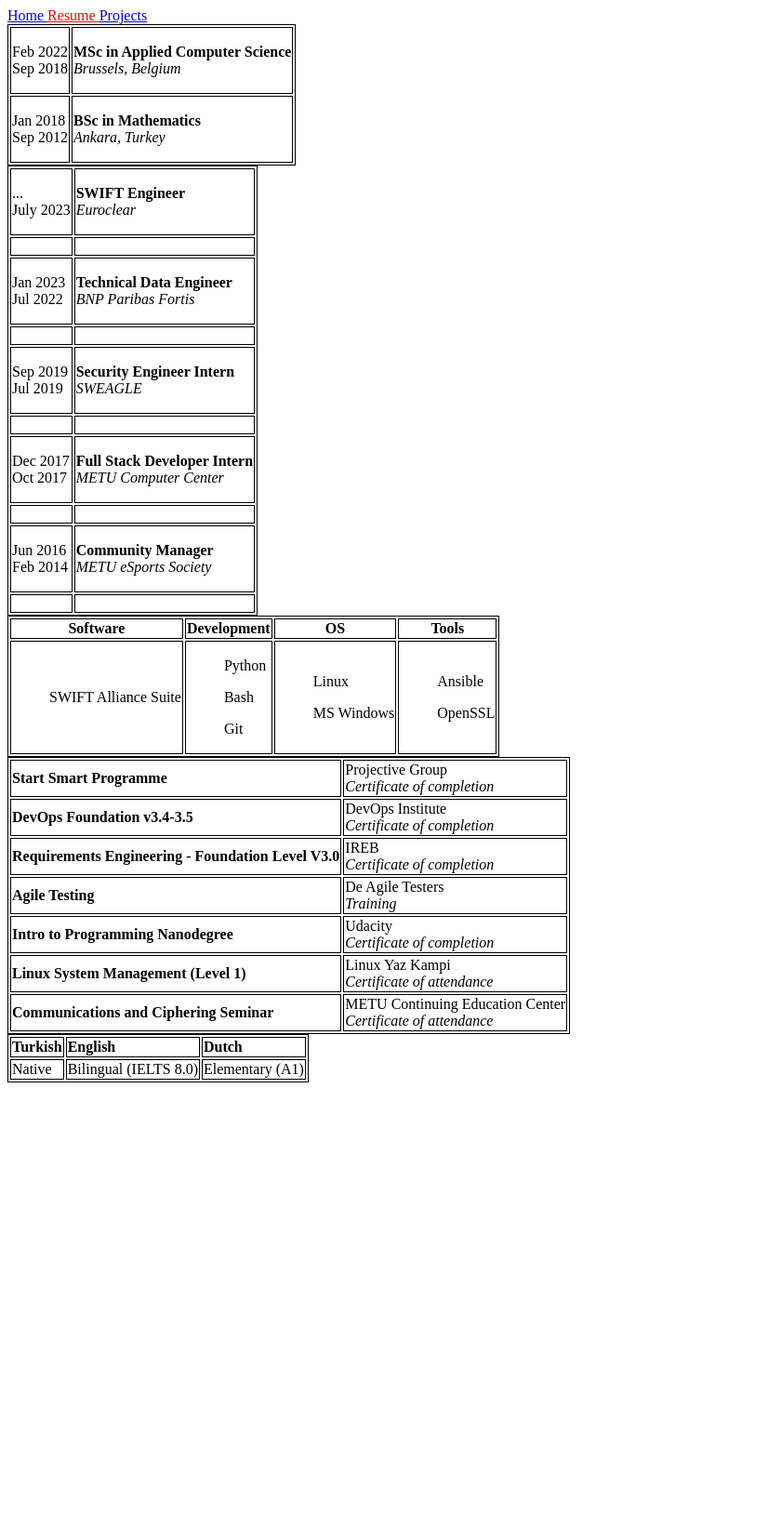
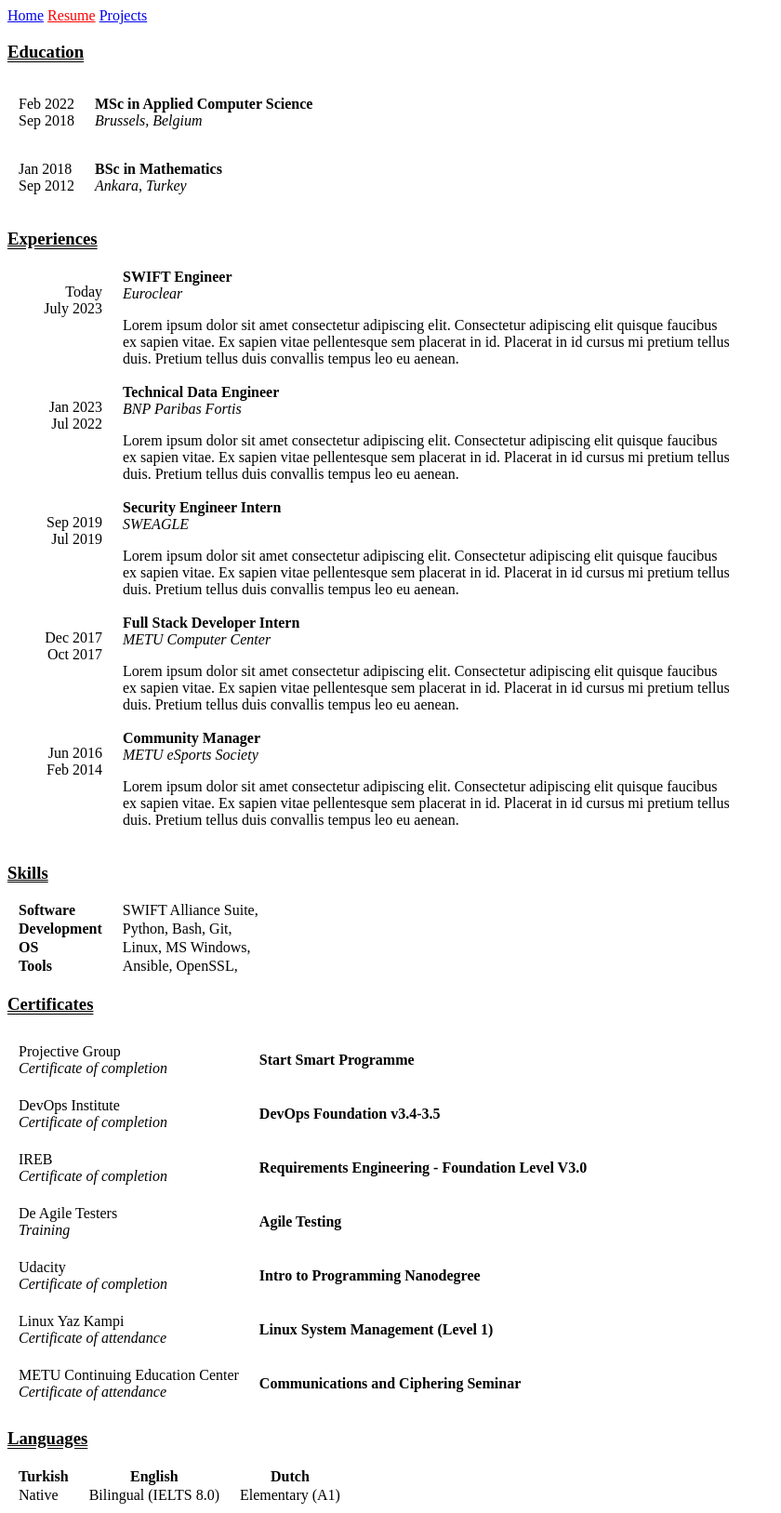
Before and after one commit to datun/datun.github.io, a Jekyll site: the page built from resume.html, in a window 1280 px wide. Shown: the whole page at 93% size, without its empty margins (0-840 px from the left). Built offline with Jekyll 4.4.1, drawn with Linux system fonts in a browser that asks for light colours; before the commit the page ends 1172 px from its top, so only the background shows below that.

Commit message:
Added some placeholder CSS, added font file not sure how to use it.

```diff
--- a/_data/experience.yml
+++ b/_data/experience.yml
@@ -1,29 +1,49 @@
 - title: SWIFT Engineer
   company: Euroclear
-  end_date: ...
+  end_date: Today
   start_date: July 2023
-  desc:
+  desc: >-
+    Lorem ipsum dolor sit amet consectetur adipiscing elit.
+    Consectetur adipiscing elit quisque faucibus ex sapien vitae.
+    Ex sapien vitae pellentesque sem placerat in id.
+    Placerat in id cursus mi pretium tellus duis. Pretium tellus duis convallis tempus leo eu aenean.
 
 - title: Technical Data Engineer
   company: BNP Paribas Fortis
   end_date: Jan 2023
   start_date: Jul 2022
-  desc:
+  desc: >-
+    Lorem ipsum dolor sit amet consectetur adipiscing elit.
+    Consectetur adipiscing elit quisque faucibus ex sapien vitae.
+    Ex sapien vitae pellentesque sem placerat in id.
+    Placerat in id cursus mi pretium tellus duis. Pretium tellus duis convallis tempus leo eu aenean.
 
 - title: Security Engineer Intern
   company: SWEAGLE
   end_date: Sep 2019
   start_date: Jul 2019
-  desc:
+  desc: >-
+    Lorem ipsum dolor sit amet consectetur adipiscing elit.
+    Consectetur adipiscing elit quisque faucibus ex sapien vitae.
+    Ex sapien vitae pellentesque sem placerat in id.
+    Placerat in id cursus mi pretium tellus duis. Pretium tellus duis convallis tempus leo eu aenean.
 
 - title: Full Stack Developer Intern
   company: METU Computer Center
   end_date: Dec 2017
   start_date: Oct 2017
-  desc:
+  desc: >-
+    Lorem ipsum dolor sit amet consectetur adipiscing elit.
+    Consectetur adipiscing elit quisque faucibus ex sapien vitae.
+    Ex sapien vitae pellentesque sem placerat in id.
+    Placerat in id cursus mi pretium tellus duis. Pretium tellus duis convallis tempus leo eu aenean.
 
 - title: Community Manager
   company: METU eSports Society
   end_date: Jun 2016
   start_date: Feb 2014
-  desc:
+  desc: >-
+    Lorem ipsum dolor sit amet consectetur adipiscing elit.
+    Consectetur adipiscing elit quisque faucibus ex sapien vitae.
+    Ex sapien vitae pellentesque sem placerat in id.
+    Placerat in id cursus mi pretium tellus duis. Pretium tellus duis convallis tempus leo eu aenean.
--- a/_includes/navigation.html
+++ b/_includes/navigation.html
@@ -1,7 +1,5 @@
 <nav>
   {% for item in site.data.navigation %}
-    <a href="{{ item.link }}" {% if page.url == item.link %}style="color: red;"{% endif %}>
-      {{ item.name }}
-    </a>
+    <a href="{{ item.link }}" {% if page.url == item.link %}style="color: red;"{% endif %}>{{ item.name }}</a>
   {% endfor %}
 </nav>
--- a/resume.html
+++ b/resume.html
@@ -6,18 +6,40 @@
   <head>
     <meta charset="utf-8">
     <title>{{ page.title }}</title>
+
+
+
+        <style>
+		section {
+			max-width: 792px; /* 99 char max */
+		}
+                #center {
+			text-align: center;
+                }
+		#date {
+			text-align: end;
+			vertical-align: top;
+			width: 90px;
+		}
+		#full-pad {
+			padding: 10px;
+		}
+		td {
+			padding: 0px 10px;
+		}
+		h3 {
+			text-decoration-line: underline;
+			text-decoration-style: double;
+		}
+	</style>
+
   </head>
 
-<style>
-table, th, td {
-  border:1px solid black;
-}
-</style>
 
   <body>
   {% include navigation.html %}
   <section>
-
+	  <h3> Education </h3>
 	  <table>
 		  {% for edu in site.data.education %}
 		  <tr>
@@ -38,10 +60,11 @@
   </section>
 
   <section>
+	  <h3> Experiences </h3>
 	  <table>
 		  {% for exp in site.data.experience %}
 		  <tr>
-			  <td>
+			  <td id="date">
 				  <p>
 				  {{ exp.end_date }}<br>
 				  {{ exp.start_date }}
@@ -50,13 +73,7 @@
 			  <td>
 				  <b>{{ exp.title }}</b><br>
 				  <i>{{ exp.company }}</i>
-			  </td>
-		  </tr>
-		  <tr>
-			  <td><!--- Spacer --->
-			  </td>
-			  <td>
-				  <p>{{ exp.desc }}</p>
+				  <p> {{ exp.desc }}</p>
 			  </td>
 		  </tr>
 		  {% endfor %}
@@ -64,38 +81,17 @@
   </section>
 
   <section>
+	  <h3> Skills </h3>
 	  <table>
-		  <tr>
-			  {% for skl in site.data.skills %}
-			  <th>
-				  {{ skl.group }}
-			  </th>
-			  {% endfor %}
-		  </tr>
-		  <tr>
-			  {% for skl in site.data.skills %}
-			  <td>
-				  <ul>
-					  {% for item in skl.name %}
-					  <p>{{ item }}</p>
-					  {% endfor %}
-				  </ul>
-			  </td>
-			  {% endfor %}
-		  </tr>
-	  </table>
-  </section>
-
-  <section>
-	  <table>
-		  {% for cert in site.data.certificates %}
+		  {% for skl in site.data.skills %}
 		  <tr>
 			  <td>
-				  <b>{{ cert.title }}</b>
+				  <b>{{ skl.group }}</b>
 			  </td>
 			  <td>
-				  {{ cert.company }}<br>
-				  <i>{{ cert.type }}</i>
+				  {% for item in skl.name %}
+				  {{ item }},
+				  {% endfor %}
 			  </td>
 		  </tr>
 		  {% endfor %}
@@ -103,8 +99,26 @@
   </section>
 
   <section>
+	  <h3> Certificates </h3>
 	  <table>
+		  {% for cert in site.data.certificates %}
 		  <tr>
+			  <td id="full-pad">
+				  {{ cert.company }}<br>
+				  <i>{{ cert.type }}</i>
+			  </td>
+			  <td>
+				  <b>{{ cert.title }}</b>
+			  </td>
+		  </tr>
+		  {% endfor %}
+	  </table>
+  </section>
+
+  <section>
+	  <h3> Languages </h3>
+	  <table>
+		  <tr id="center">
 			  {% for lang in site.data.languages %}
 			  <td>
 				  <b>{{ lang.lang }}</b>
```
Also changed, not shown: assets/css/main.scss (line endings or trailing spaces), assets/fonts/ComicRelief-Regular.ttf (added), 4 other files.
